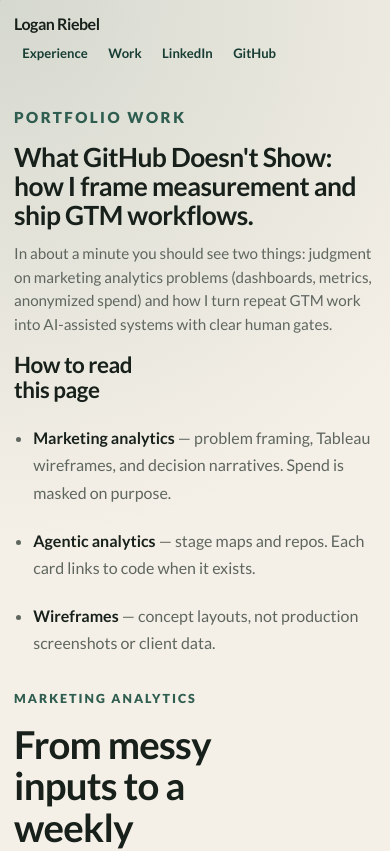
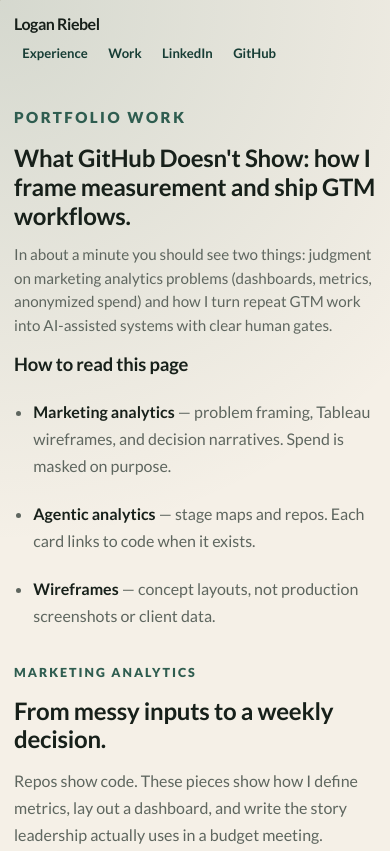
Before and after one commit to loganriebel/loganriebel_portfolio, a Next.js app: page /work in a window 390 px wide. Shown: the top 851 px of the page. Built offline with nearby package versions, Linux system fonts and the light colour scheme.

Commit message:
Harmonize heading scale and hero typography for clearer hierarchy.
Co-authored-by: Cursor <cursoragent@cursor.com>

```diff
--- a/src/app/globals.css
+++ b/src/app/globals.css
@@ -8,6 +8,9 @@
   --accent-strong: #173d35;
   --white: #fffaf1;
   --shadow: 0 24px 70px rgba(33, 42, 35, 0.14);
+  --text-display: clamp(1.875rem, 2.5vw + 0.75rem, 2.75rem);
+  --text-section: clamp(1.5rem, 2.2vw + 0.5rem, 2.25rem);
+  --text-card: clamp(1.15rem, 1.2vw + 0.85rem, 1.35rem);
 }
 
 * {
@@ -45,23 +48,26 @@ h3 {
   color: var(--ink);
   font-family: var(--font-sans), sans-serif;
   font-weight: 700;
-  letter-spacing: -0.02em;
-  line-height: 1.08;
+  letter-spacing: -0.01em;
+  line-height: 1.2;
   margin: 0;
 }
 
 h1 {
-  font-size: clamp(3.6rem, 8vw, 7.8rem);
-  max-width: 11ch;
+  font-size: var(--text-display);
+  max-width: min(34ch, 100%);
 }
 
 h2 {
-  font-size: clamp(2.4rem, 5vw, 4.8rem);
-  max-width: 12ch;
+  font-size: var(--text-section);
+  line-height: 1.15;
+  max-width: min(28ch, 100%);
 }
 
 h3 {
-  font-size: clamp(1.4rem, 2vw, 2rem);
+  font-size: var(--text-card);
+  line-height: 1.25;
+  max-width: none;
 }
 
 ul {
@@ -155,10 +161,11 @@ nav a:focus-visible {
   gap: 1rem;
 }
 
-.hero h1 {
-  font-size: clamp(2.2rem, 4.5vw, 3.8rem);
-  line-height: 1.05;
-  max-width: 18ch;
+.hero h1,
+.page-hero h1 {
+  font-size: var(--text-display);
+  line-height: 1.22;
+  max-width: min(34ch, 100%);
 }
 
 .hero-summary {
@@ -356,7 +363,7 @@ nav a:focus-visible {
 }
 
 .work-guide-title {
-  font-size: clamp(1.4rem, 3vw, 2rem);
+  font-size: var(--text-card);
   margin-bottom: 0.75rem;
 }
 
@@ -631,12 +638,6 @@ nav a:focus-visible {
   padding: clamp(1.25rem, 3dvh, 2.5rem) 0 clamp(1rem, 2dvh, 1.75rem);
 }
 
-.page-hero h1 {
-  font-size: clamp(2rem, 4.5vw + 0.5rem, 4rem);
-  line-height: 1.05;
-  max-width: 16ch;
-}
-
 .page-hero p {
   font-size: clamp(0.95rem, 1.1vw + 0.75rem, 1.15rem);
   line-height: 1.55;
@@ -714,10 +715,10 @@ nav a:focus-visible {
   }
 
   .hero h1 {
-    font-size: clamp(1.65rem, 6.5vw, 2.35rem);
+    font-size: clamp(1.5rem, 5vw + 0.25rem, 2rem);
     grid-column: 2;
     grid-row: 2;
-    line-height: 1.1;
+    line-height: 1.22;
     max-width: none;
   }
 
@@ -730,8 +731,8 @@ nav a:focus-visible {
   }
 
   .page-hero h1 {
-    font-size: clamp(1.65rem, 6.5vw, 2.35rem);
-    line-height: 1.1;
+    font-size: clamp(1.5rem, 5vw + 0.25rem, 2rem);
+    line-height: 1.22;
     max-width: none;
   }
 
@@ -845,7 +846,4 @@ nav a:focus-visible {
     line-height: 1.32;
   }
 
-  h1 {
-    font-size: clamp(3rem, 17vw, 4.5rem);
-  }
 }
```
